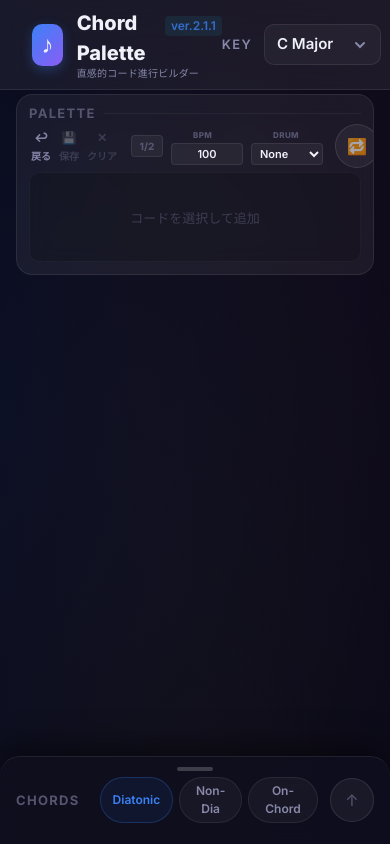
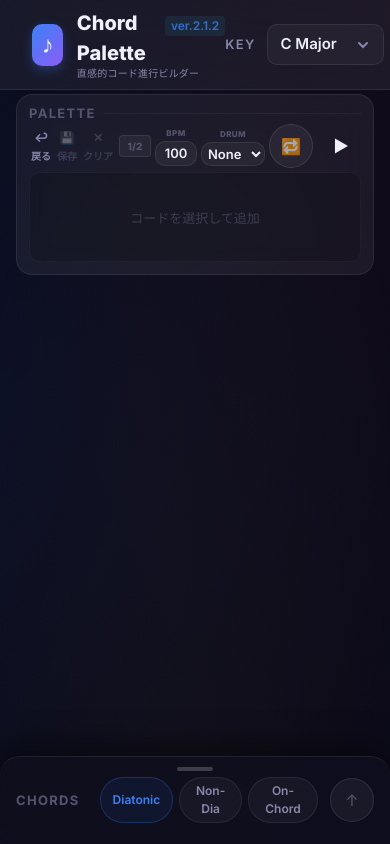
Before and after one commit to Shogo-Ota/chord-palette, a React (Vite) app: page / in a window 390 px wide. Built offline with nearby package versions, Linux system fonts and the light colour scheme.

Commit message:
fix: compact action bar layout for mobile to prevent play button disappearance

```diff
--- a/src/components/Header.tsx
+++ b/src/components/Header.tsx
@@ -12,7 +12,7 @@ export default function Header({ selectedKey, onKeyChange }: HeaderProps) {
         <div className="header-brand">
           <div className="header-icon">♪</div>
           <div>
-            <h1 className="header-title">Chord Palette <span className="version-tag">ver.2.1.1</span></h1>
+            <h1 className="header-title">Chord Palette <span className="version-tag">ver.2.1.2</span></h1>
             <p className="header-subtitle">直感的コード進行ビルダー</p>
           </div>
         </div>
--- a/src/index.css
+++ b/src/index.css
@@ -150,23 +150,22 @@ body::before {
   display: flex;
   align-items: center;
   justify-content: space-between;
-  gap: 12px;
+  gap: 4px; /* 12px -> 4px に大幅縮小 */
   flex-shrink: 0;
 }
 
 .palette-actions-left {
-  display: grid;
-  grid-template-columns: repeat(3, 1fr);
-  gap: 4px;
-  width: 192px; /* 3つのボタンを均等に配置するための固定幅 */
+  display: flex; /* grid から flex に変更 */
+  gap: 2px;
+  width: auto; /* 固定幅を解除して最小化 */
 }
 
 .palette-actions-center {
   display: flex;
-  flex-direction: row; /* 縦並びから横並びに変更 */
-  align-items: center;
-  gap: 8px;
-  margin: 0 auto; /* 中央寄せ */
+  flex-direction: row;
+  align-items: center;
+  gap: 4px; /* 8px -> 4px */
+  margin: 0 auto;
 }
 
 
@@ -183,28 +182,21 @@ body::before {
   color: var(--text-muted);
   text-transform: uppercase;
   letter-spacing: 0.05em;
-  width: auto; /* 固定幅を解除 */
-  min-width: 28px; /* 「DRUM」が収まる最小幅を確保して左揃えを維持 */
+  width: auto;
+  min-width: 0; /* min-width を解除 */
   text-align: left;
   margin-top: 1px;
 }
 
 
 
-.bpm-number-input.mini,
+.bpm-number-input.mini {
+  width: 42px; /* 72px -> 42px (極限までタイト化) */
+  padding: 2px;
+}
 .drum-select.mini {
-  background: rgba(255, 255, 255, 0.05);
-  border: 1px solid rgba(255, 255, 255, 0.08);
-  border-radius: 4px;
-  color: var(--text-primary);
-  font-size: 11px;
-  padding: 2px 4px;
-  height: 22px;
-  outline: none;
-  font-family: inherit;
-  transition: all 0.2s ease;
-  width: 72px;
-  text-align: left;
+  width: 64px; /* 72px -> 64px (極限までタイト化) */
+  padding: 2px;
 }
 
 .bpm-number-input.mini:focus,
```
